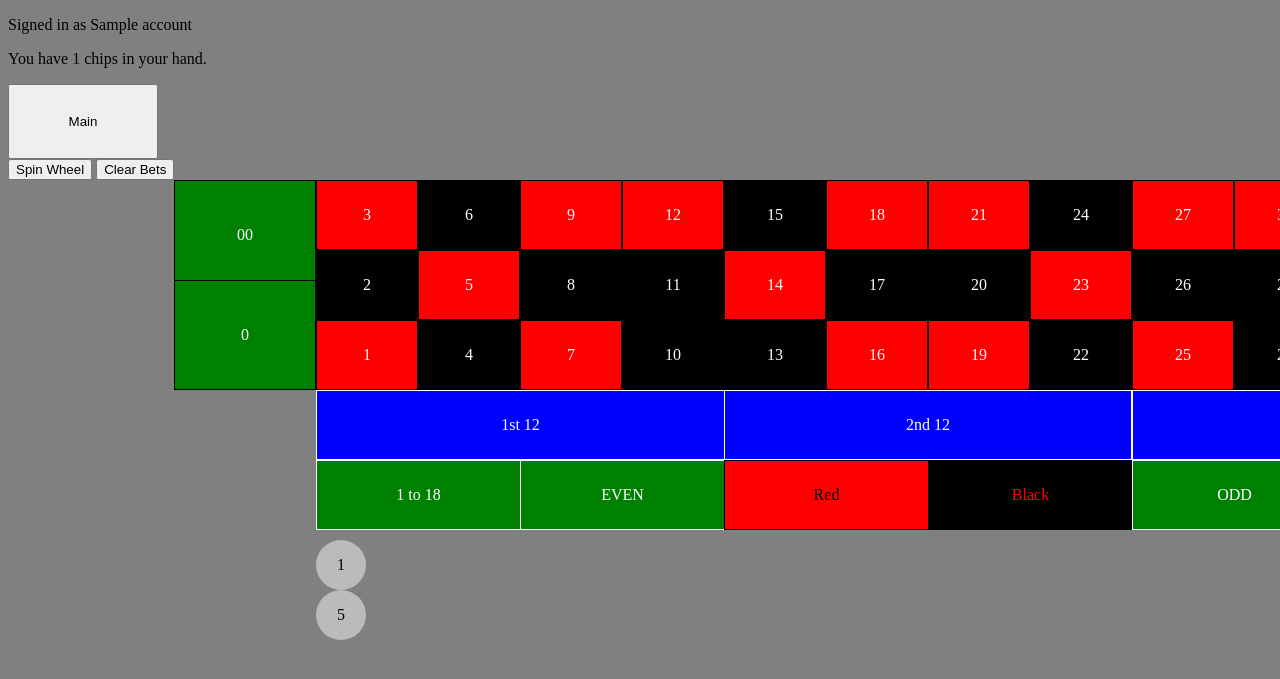
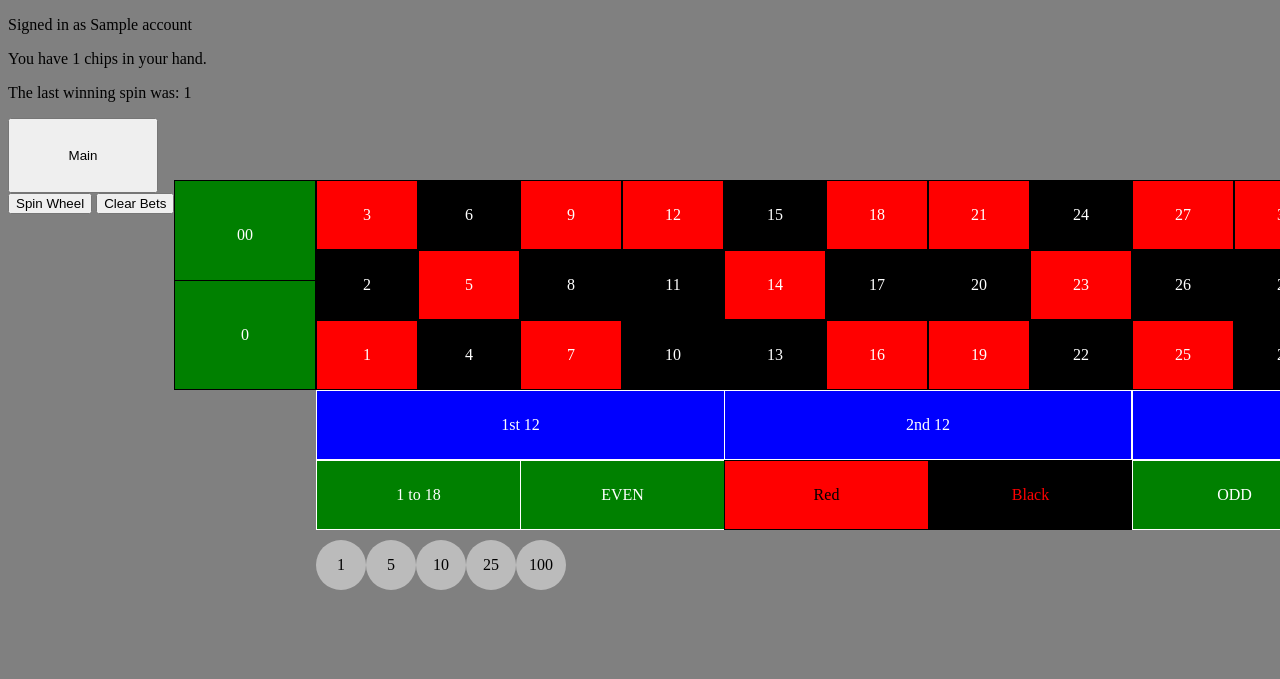
Before and after one commit to jwuebbl/flask, a Flask app: template templates/roulette.html in a window 1280 px wide. Shown: the top 679 px of the page. Run offline with Flask 2, Linux system fonts and the light colour scheme; the template is opened without the code that fills it: most values are stand-ins (such as "Sample title", 1, 10 or a date in 2020).

Commit message:
The chips to bet with are in a row now

```diff
--- a/app.py
+++ b/app.py
@@ -14,6 +14,7 @@ mysql.init_app(app)
 
 connection = mysql.connect()
 cursor = connection.cursor()
+winning_number = None
 
 @app.route('/', methods=('GET', 'POST'))
 def home():
@@ -58,7 +59,8 @@ def roulette():
       cursor.execute("SELECT * FROM accounts WHERE username = %s", session['username'])
       connection.commit()
       account = cursor.fetchone()
-      return render_template('roulette.html', account=account[1], num_of_chips=account[4])
+      print(winning_number)
+      return render_template('roulette.html', account=account[1], num_of_chips=account[4], last_spin_number=winning_number)
    else:
       return redirect('/')
 
@@ -66,7 +68,8 @@ def roulette():
 def makeRouletteBet():
    bets =  request.get_json()['bets']
    # roullete logic to see if i win
-   games.roulette.check_bets(bets, cursor, connection, session)
+   global winning_number
+   winning_number = games.roulette.check_bets(bets, cursor, connection, session)
    return redirect('roulette')
 
 if __name__ == '__main__':
--- a/games/roulette.py
+++ b/games/roulette.py
@@ -52,3 +52,4 @@ def check_bets(bets, cursor, connection, session):
         else:
             cursor.execute("UPDATE accounts SET chips = chips - %s WHERE id = %s", (amount_bet, account[0]))
             connection.commit()
+    return winning_number
--- a/static/styles/roulette.css
+++ b/static/styles/roulette.css
@@ -348,6 +348,9 @@ body {
 
   #chip_selection_row {
     position: absolute;
+    display: flex;
+    flex-direction: row;
+    align-items: flex-start;
     top: 460px;
     left: 252px;
   }
--- a/templates/roulette.html
+++ b/templates/roulette.html
@@ -102,6 +102,13 @@
 	<p>You have no more chips, please inform an administrator to continue.</p>
 	{% endif %}
 
+	{% if last_spin_number != None %}
+	<p id="last_winning_number">The last winning spin was: {{ last_spin_number }}</p>
+	{% else %}
+	<p>Start the betting!</p>
+	{% endif %}
+
+
 	<div id="table_and_chip_selections">
 		<!-- 5 rows
 			14 columns -->
@@ -158,10 +165,13 @@
 			<div id="g19_36" class="space">19t36</div>
 		</div>
 
-		<div id="chip_selection_row">
+		<span id="chip_selection_row">
 			<div draggable="true" ondragstart="drag(event)" class="chip" id="oneChip">1</div>
 			<div draggable="true" ondragstart="drag(event)" class="chip" id="fiveChip">5</div>
-		</div>
+			<div draggable="true" ondragstart="drag(event)" class="chip" id="tenChip">10</div>
+			<div draggable="true" ondragstart="drag(event)" class="chip" id="twentyFiveChip">25</div>
+			<div draggable="true" ondragstart="drag(event)" class="chip" id="oneHundredChip">100</div>
+		</span>
 	</div>
 
 	<a href="main"><button class=grey style="height:75px;width:150px">Main</button></a>
```
